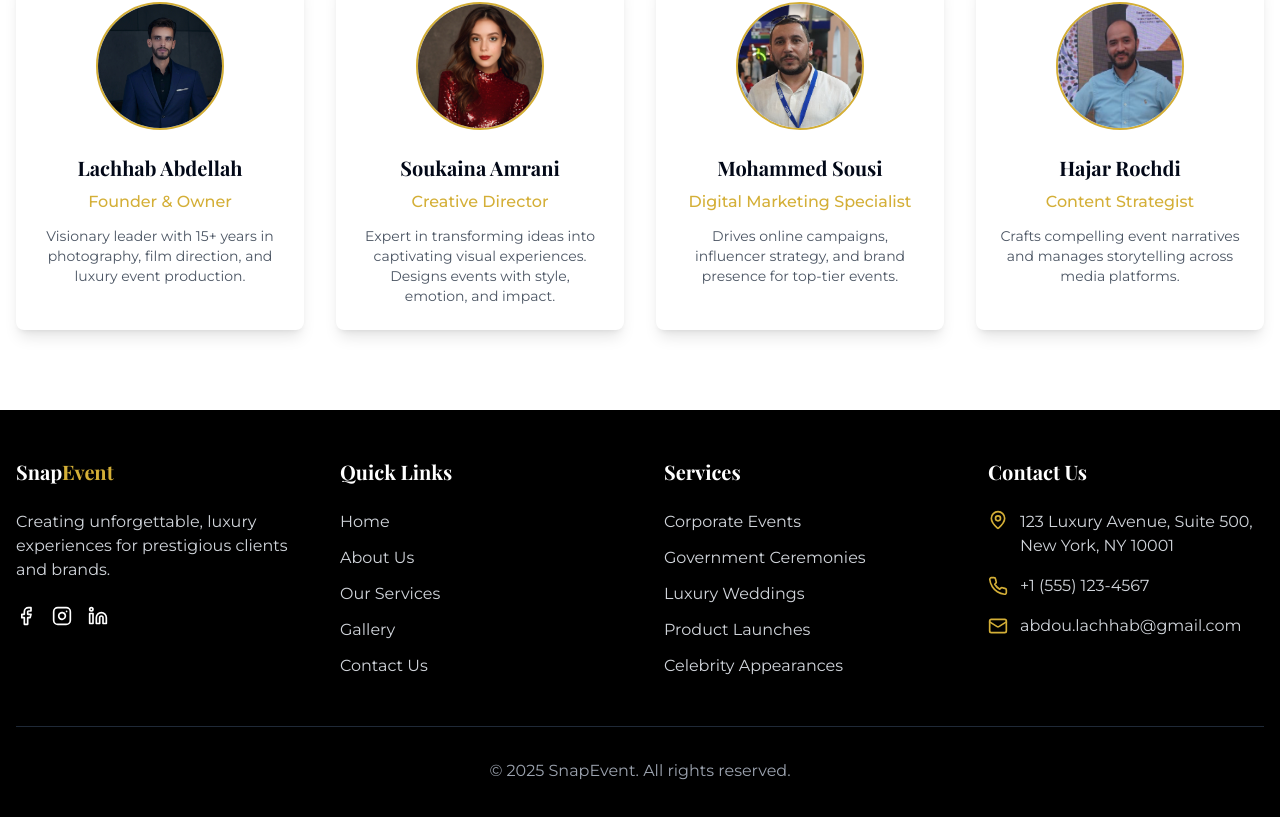
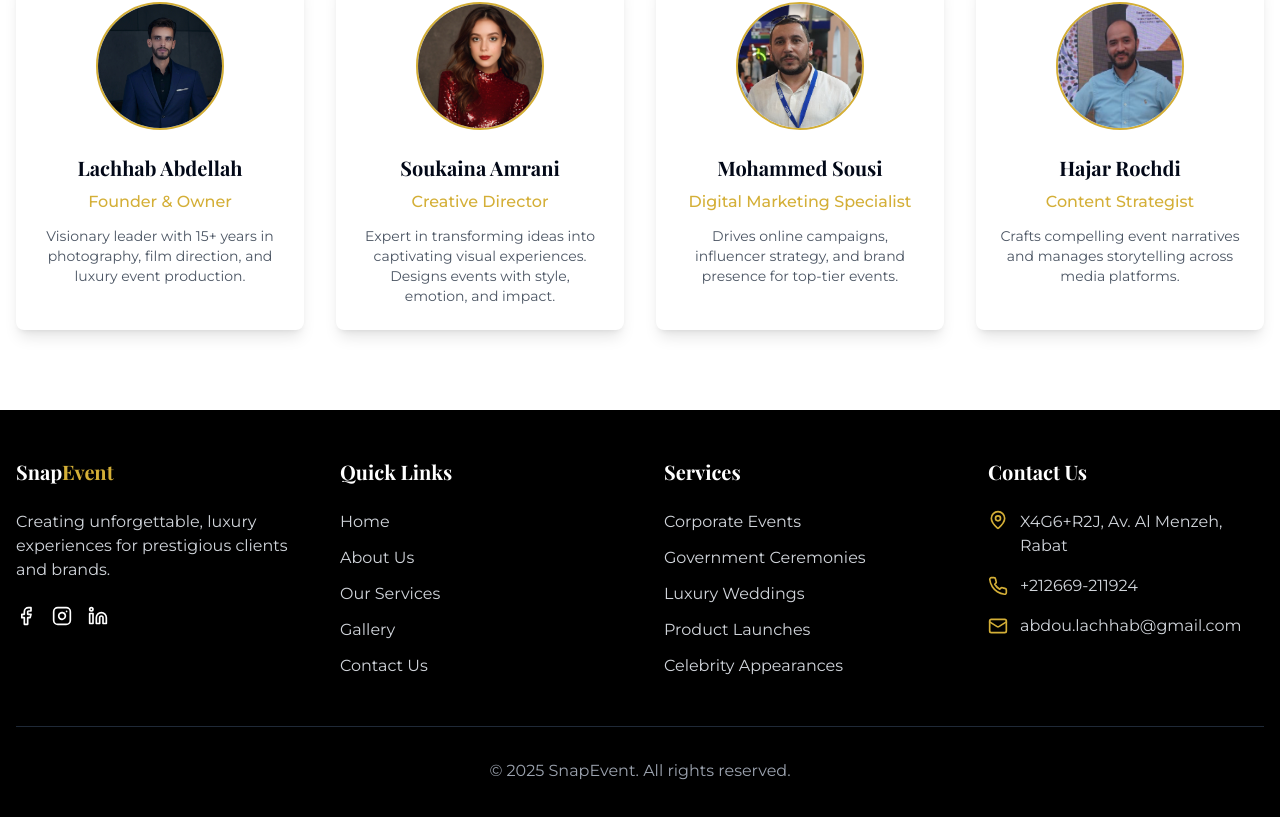
Before and after one commit to lachhababdellah1/event-craft-luxury-site, a React (Vite) app: page /about in a window 1280 px wide. Shown: the part 1814-2631 px from the top of the page. Built offline with nearby package versions, Linux system fonts and the light colour scheme.

Commit message:
Visual edit in Lovable
Edited UI in Lovable

```diff
--- a/src/components/Footer.tsx
+++ b/src/components/Footer.tsx
@@ -1,12 +1,8 @@
-
 import { Link } from 'react-router-dom';
 import { Mail, Phone, MapPin } from 'lucide-react';
-
 export default function Footer() {
   const currentYear = new Date().getFullYear();
-
-  return (
-    <footer className="bg-black text-white">
+  return <footer className="bg-black text-white">
       <div className="container mx-auto px-4 py-12">
         <div className="grid grid-cols-1 md:grid-cols-2 lg:grid-cols-4 gap-12">
           {/* Company Info */}
@@ -71,11 +67,11 @@ export default function Footer() {
             <div className="space-y-4">
               <div className="flex items-start">
                 <MapPin className="mr-3 h-5 w-5 text-gold shrink-0" />
-                <p className="text-gray-300">123 Luxury Avenue, Suite 500, New York, NY 10001</p>
+                <p className="text-gray-300">X4G6+R2J, Av. Al Menzeh, Rabat</p>
               </div>
               <div className="flex items-center">
                 <Phone className="mr-3 h-5 w-5 text-gold shrink-0" />
-                <p className="text-gray-300">+1 (555) 123-4567</p>
+                <p className="text-gray-300">+212669-211924</p>
               </div>
               <div className="flex items-center">
                 <Mail className="mr-3 h-5 w-5 text-gold shrink-0" />
@@ -89,6 +85,5 @@ export default function Footer() {
           <p>&copy; {currentYear} SnapEvent. All rights reserved.</p>
         </div>
       </div>
-    </footer>
-  );
+    </footer>;
 }
```
